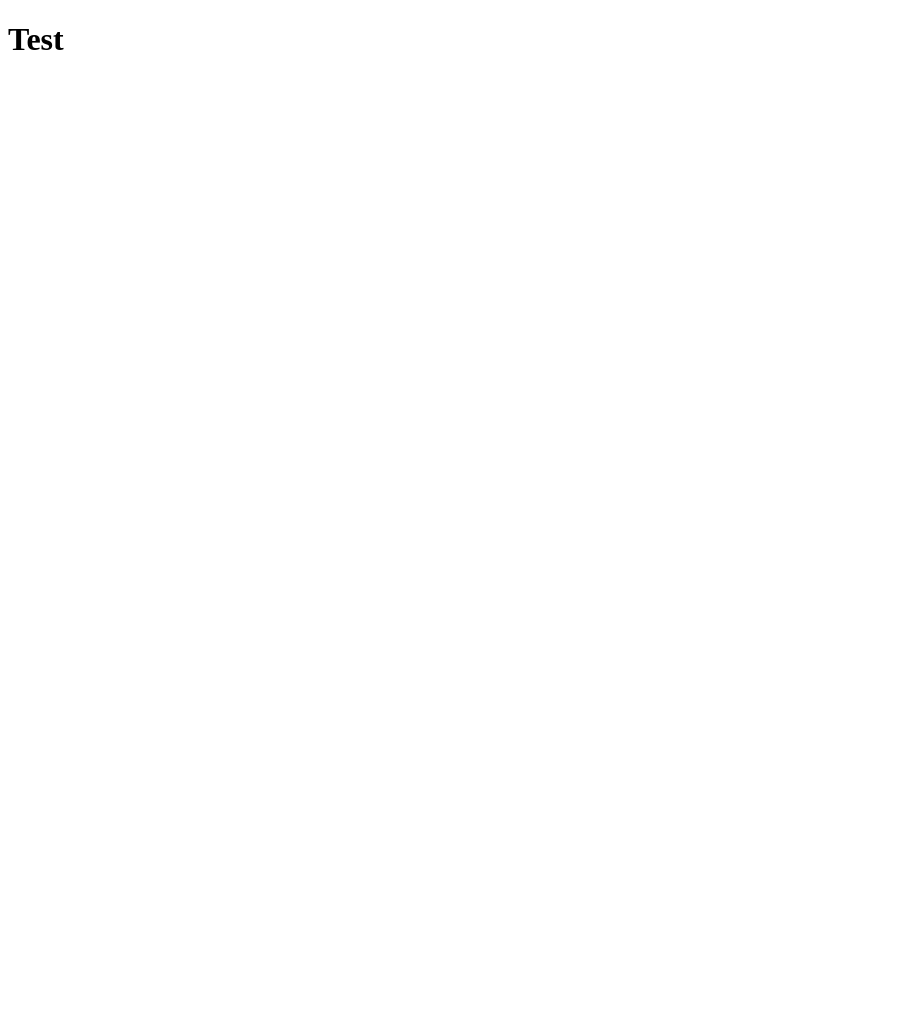
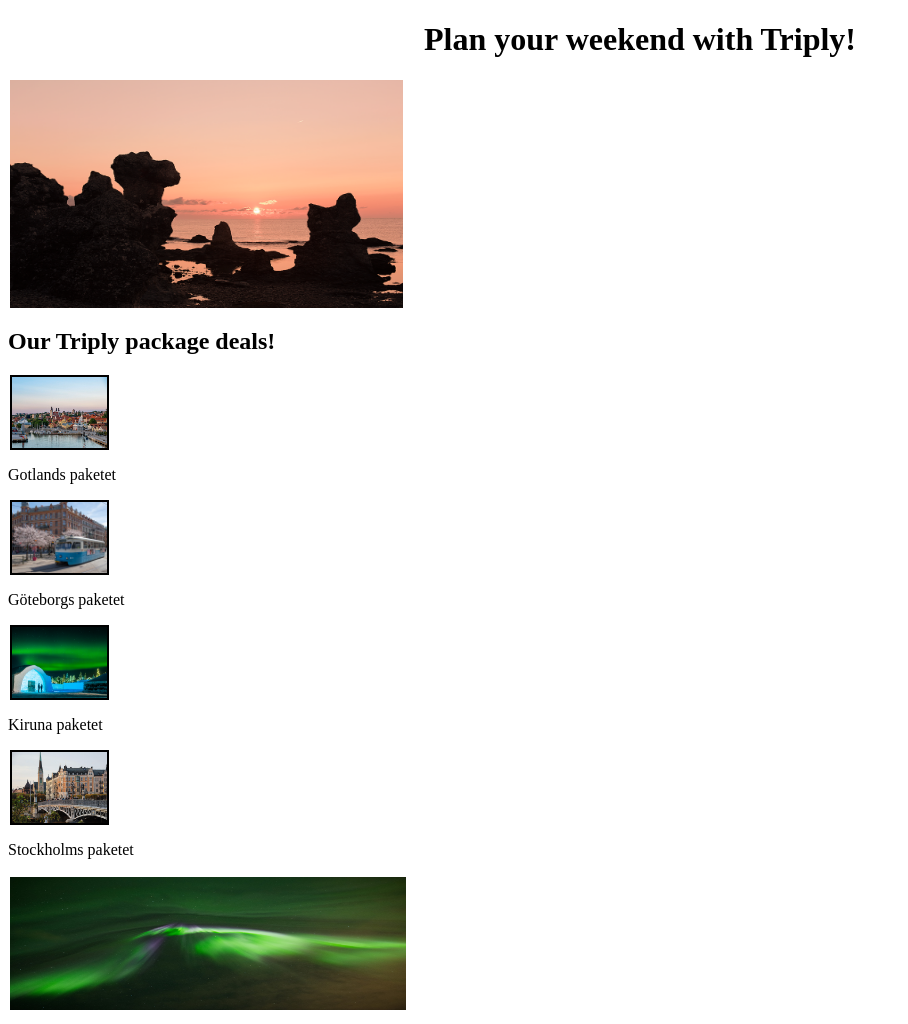
Before and after one commit to micapahlsson/slutprojekt, a plain HTML site: page index.html in a window 1280 px wide. Shown: the whole page, without its empty margins (0-908 px from the left). Before the commit the page ends 800 px from the top, so only its background shows below. Drawn offline with Linux system fonts and the light colour scheme.

Commit message:
Startsidan

```diff
--- /dev/null
+++ b/_startsida.scss
@@ -0,0 +1,47 @@
+h1{
+    text-align: center;
+}
+.startbild-startsida{
+    width: 393px;
+    height: 228px;
+    margin: 2px;
+    display:flex;
+    flex-direction: column;
+}
+.gotland-startsida{
+    width: 95px;
+    height: 71px;
+    margin: 2px;
+    border: 2px solid black;
+    display:flex;
+    flex-direction: column;
+}
+.göteborg-startsida{
+    width: 95px;
+    height: 71px;
+    margin: 2px;
+    border: 2px solid black;
+    display:flex;
+    flex-direction: column;
+}
+.kiruna-startsida{
+    width: 95px;
+    height: 71px;
+    margin: 2px;
+    border: 2px solid black;
+    display:flex;
+    flex-direction: column;
+}
+.stockholm-startsida{
+    width: 95px;
+    height: 71px;
+    margin: 2px;
+    border: 2px solid black;
+    display:flex;
+    flex-direction: column;
+}
+.norrsken-startsida{
+    width: 396px;
+    height: 133px;
+    margin: 2px;
+}
--- a/index.html
+++ b/index.html
@@ -5,8 +5,36 @@
     <meta name="viewport" content="width=device-width, initial-scale=1.0" />
     <title>Document</title>
     <link rel="stylesheet" href="style.css" />
+
   </head>
   <body>
-    <h1>Test</h1>
+
+    <h1>Plan your weekend with Triply!</h1>
+
+    <section>
+      <img class="startbild-startsida" src="./image Gotland/startbild.png" alt="Gotland">
+    </section>
+
+    <h2> Our Triply package deals!</h2>
+
+
+    <section>
+      <img class="gotland-startsida" src="./image gotland 2/visby-gotland-skymning.webp" alt="Gotland">
+      <p>Gotlands paketet</p>
+
+      <img class="göteborg-startsida"src="./image göteborg/Jarntorget_Peter-Kvarnstrom_2304_10_43.webp" alt="Göteborg">
+      <p>Göteborgs paketet</p>
+
+      <img class="kiruna-startsida" src="./image kiruna/large_icehotel-northern-lights_CMSTemplate-1.jpg" alt="Kiruna">
+      <p>Kiruna paketet</p>
+
+      <img class="stockholm-startsida" src="./image stockholm/djurgardenpont-lesley-williamson-1-3.webp" alt="Stockholm">
+      <p>Stockholms paketet</p>
+    </section>
+
+  <section>
+    <img class="norrsken-startsida" src="./image norrsken/norrsken.webp" alt="norrsken">
+  </section>
+
   </body>
 </html>
```
Also changed, not shown: image Gotland/startbild.png (added), image gotland 2/visby-gotland-skymning.webp (added), image göteborg/Jarntorget_Peter-Kvarnstrom_2304_10_43.webp (added), image kiruna/large_icehotel-northern-lights_CMSTemplate-1.jpg (added), image norrsken/norrsken.webp (added), image stockholm/djurgardenpont-lesley-williamson-1-3.webp (added), style.css, 2 other files.
